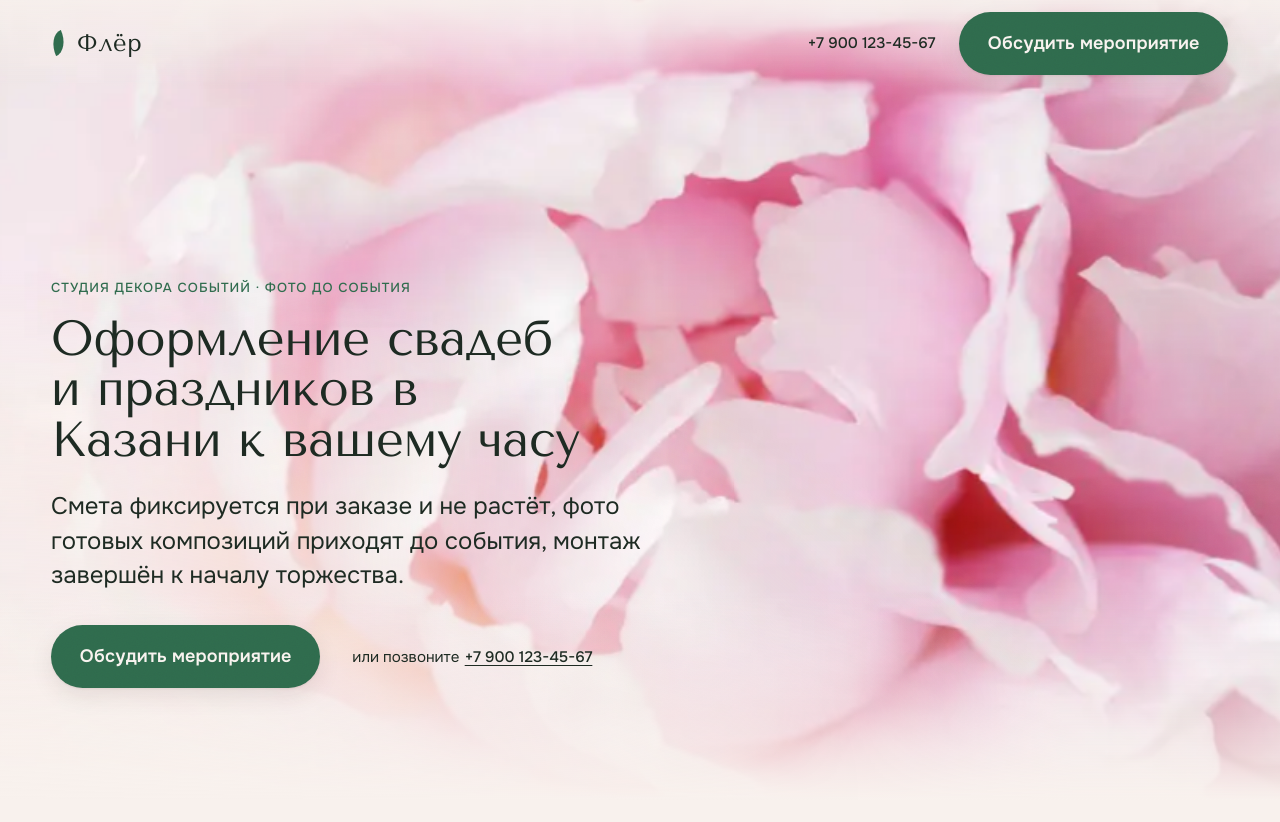
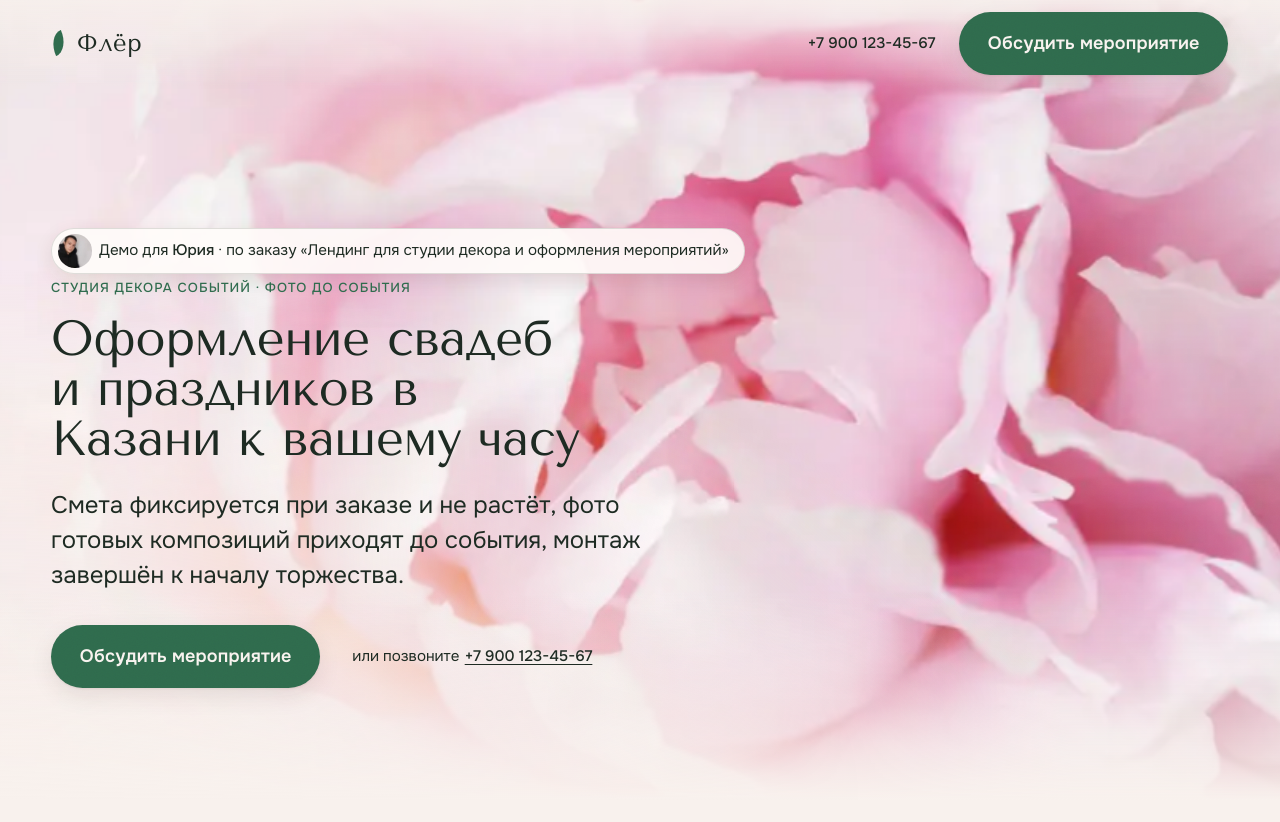
Before and after one commit to svetlana351-ship-it/dekor-demo, a plain HTML site: page index.html in a window 1280 px wide. Shown: the top 822 px of the page. Drawn offline with nearby package versions, Linux system fonts and the light colour scheme.

Commit message:
Плашка «Демо для Юрия» с фото на первом экране

```diff
--- a/index.html
+++ b/index.html
@@ -89,6 +89,10 @@
   .hero__cta { display: flex; flex-wrap: wrap; align-items: center; gap: var(--v-4) var(--v-6); margin-top: var(--v-6); }
   .hero__tel { text-decoration: none; color: var(--v-ink); font-size: var(--v-t-sm); display: inline-flex; align-items: center; min-height: 44px; gap: .35em; }
   .hero__tel b { font-weight: 500; text-decoration: underline; text-decoration-thickness: 1px; text-underline-offset: .18em; }
+  /* плашка «демо для заказчика»: только для показа, в Тильду не переносится */
+  .demo-for { display: inline-flex; align-items: center; gap: .5em; max-width: 100%; margin-bottom: var(--v-4); padding: .35em 1em .35em .4em; border-radius: 999px; background: rgb(255 252 250 / .9); border: 1px solid var(--v-hair); box-shadow: 0 6px 18px rgb(74 44 40 / .10); font-size: var(--v-t-sm); line-height: 1.3; color: var(--v-ink); }
+  .demo-for img { width: 2.2em; height: 2.2em; min-width: 28px; min-height: 28px; border-radius: 50%; object-fit: cover; flex: none; }
+  .demo-for b { font-weight: 500; }
   @media (max-height: 760px) and (min-width: 861px) { .hero__copy .v-display { font-size: var(--v-t-2xl); } .hero__copy { bottom: clamp(3.5rem, 10vh, 6rem); } }
   @media (max-width: 860px) {
     .hero__back img { object-position: 50% 74%; }
@@ -99,6 +103,7 @@
     .hero__copy .v-display { font-size: var(--v-t-2xl); max-width: none; }
     .hero__copy .v-lede { font-size: var(--v-t-base); margin-top: var(--v-4); }
     .hero__label { margin-bottom: var(--v-3); }
+    .demo-for { font-size: .8rem; margin-bottom: var(--v-3); }
     .hero__cta { margin-top: var(--v-5); gap: var(--v-2) var(--v-5); }
   }
 
@@ -341,6 +346,7 @@
         <div class="hero__floor" aria-hidden="true"></div>
 
         <div class="v-copy v-copy--lead hero__copy" data-v-cue="0 0.86 0 0.12">
+          <p class="demo-for"><img src="assets/zakazchik.jpg" alt="Фото заказчика" width="40" height="40"><span>Демо для <b>Юрия</b> · по заказу «Лендинг для студии декора и оформления мероприятий»</span></p>
           <span class="v-label hero__label">Студия декора событий · фото до события</span>
           <h1 class="v-display v-display--xl" data-v-kinetic="lines">Оформление свадеб и праздников в Казани к вашему часу</h1>
           <p class="v-lede">Смета фиксируется при заказе и не растёт, фото готовых композиций приходят до события, монтаж завершён к началу торжества.</p>
```
Also changed, not shown: assets/zakazchik.jpg (added).
